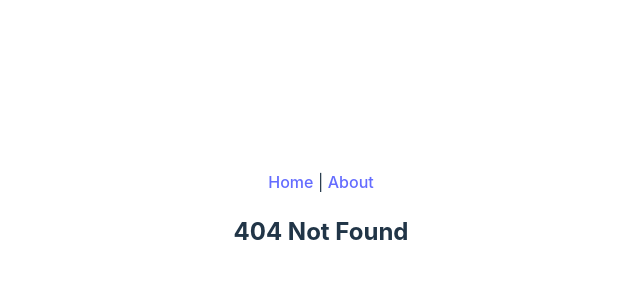
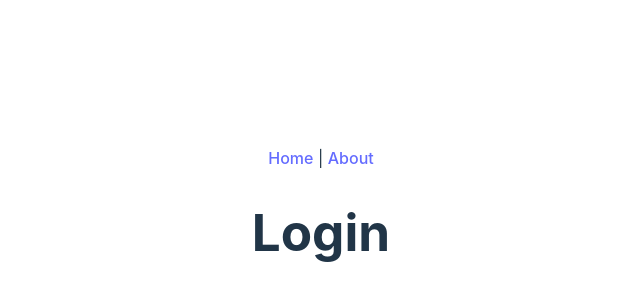
Before and after one commit to GPTV9-Turbo-Hackathon/Taskr, a React (Vite) app: page /login in a window 1280 px wide. Before the commit this address had no page. Shown: the part 180-480 px from the top of the page, without its empty margins (319-959 px from the left). Built offline with nearby package versions, Linux system fonts and the light colour scheme.

Commit message:
redirect main app

```diff
--- a/src/App.jsx
+++ b/src/App.jsx
@@ -5,6 +5,7 @@
 //init firebase
 import './firebase-config';
 import { BrowserRouter as Router, Routes, Route, Link, Outlet } from 'react-router-dom';
+import Login from './components/login';
 
 
 
@@ -18,6 +19,7 @@
         <Route path="/" element={<Home />} />
         <Route path="about" element={<About />} />
         <Route path="*" element={<NotFound />} />
+        <Route path="/login" element={<Login />} />
       </Routes>
     </Router>
   );
--- a/src/components/login.js
+++ b/src/components/login.jsx
@@ -19,5 +19,7 @@
   );
 }
 
+export default Login;
+
 // Example usage:
 // loginWithEmailPassword('user@example.com', 'password123');
```
